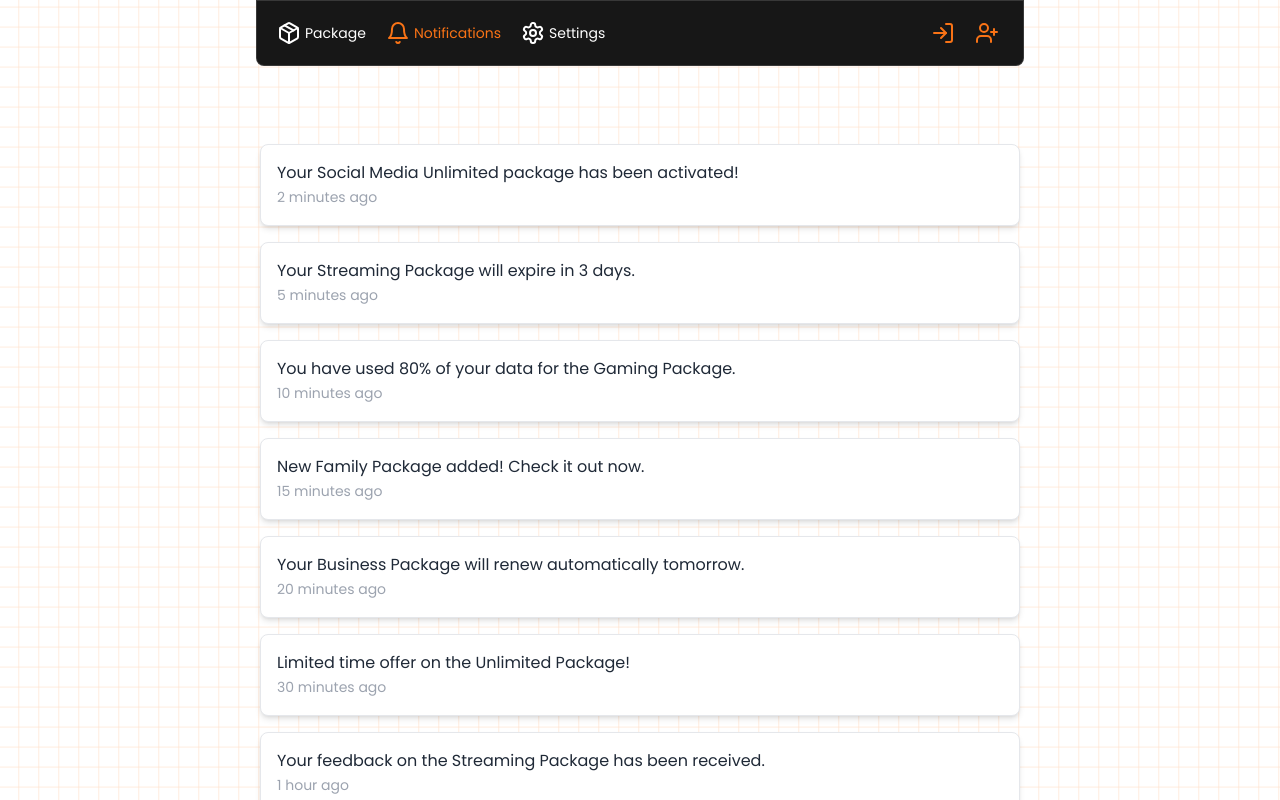
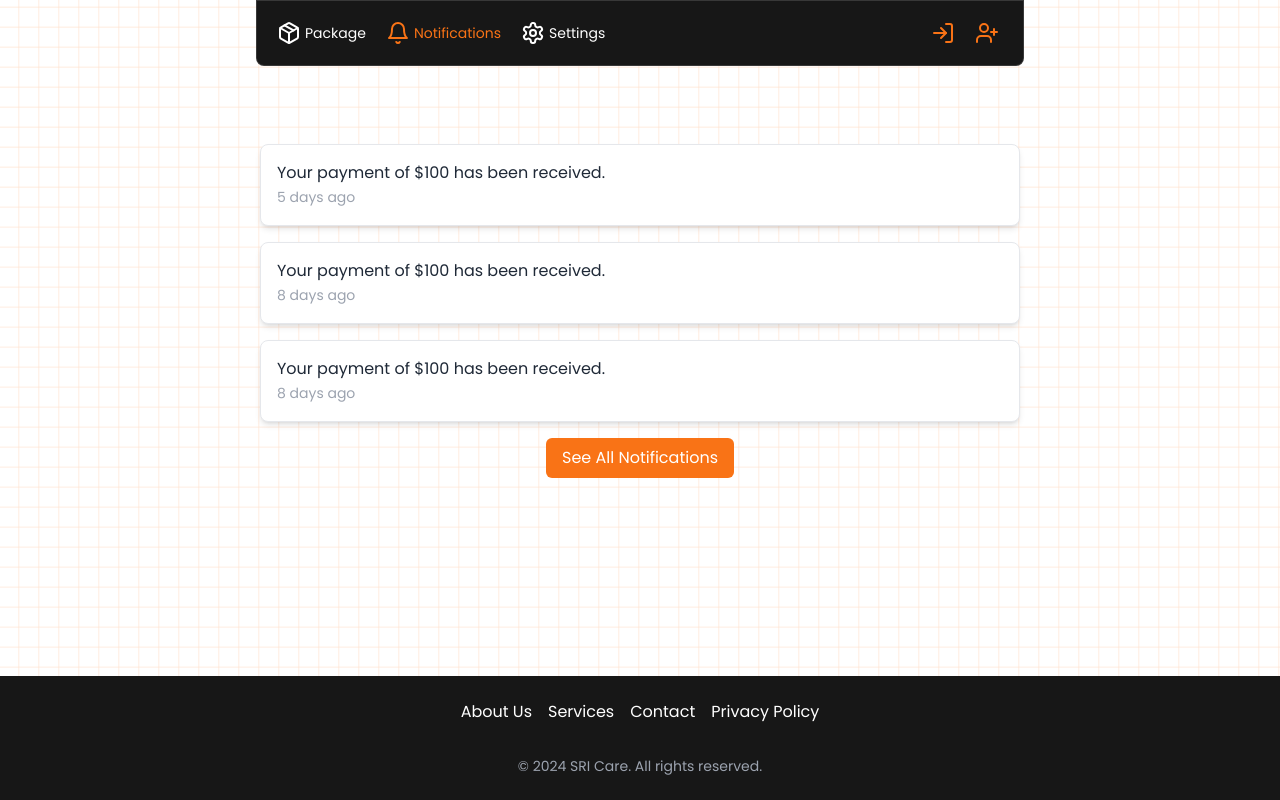
Before and after one commit to Sri-Care-Services/Web-App, a React (Vite) app in the folder virtualr/: page /Notifications in a window 1280 px wide. Shown: the top 800 px of the page. Built offline with nearby package versions, Linux system fonts and the light colour scheme.

Commit message:
new updates

```diff
--- a/virtualr/package.json
+++ b/virtualr/package.json
@@ -11,6 +11,7 @@
   },
   "dependencies": {
     "lucide-react": "^0.344.0",
+    "moment": "^2.30.1",
     "react": "^18.2.0",
     "react-dom": "^18.3.1",
     "react-icon": "^1.0.0",
--- a/virtualr/src/components/Notification.jsx
+++ b/virtualr/src/components/Notification.jsx
@@ -1,17 +1,35 @@
-import React from 'react';
+import React, { useState } from 'react';
+import { getAllNotification } from '../service/notificationService';
+import moment from 'moment';
 
-const notifications = [
-  { id: 1, message: "Your Social Media Unlimited package has been activated!", timestamp: "2 minutes ago" },
-  { id: 2, message: "Your Streaming Package will expire in 3 days.", timestamp: "5 minutes ago" },
-  { id: 3, message: "You have used 80% of your data for the Gaming Package.", timestamp: "10 minutes ago" },
-  { id: 4, message: "New Family Package added! Check it out now.", timestamp: "15 minutes ago" },
-  { id: 5, message: "Your Business Package will renew automatically tomorrow.", timestamp: "20 minutes ago" },
-  { id: 6, message: "Limited time offer on the Unlimited Package!", timestamp: "30 minutes ago" },
-  { id: 7, message: "Your feedback on the Streaming Package has been received.", timestamp: "1 hour ago" },
-  { id: 8, message: "Congratulations! You’ve referred a friend to our service.", timestamp: "2 hours ago" },
-];
+
+// const notifications = [
+//   { id: 1, message: "Your Social Media Unlimited package has been activated!", timestamp: "2 minutes ago" },
+//   { id: 2, message: "Your Streaming Package will expire in 3 days.", timestamp: "5 minutes ago" },
+//   { id: 3, message: "You have used 80% of your data for the Gaming Package.", timestamp: "10 minutes ago" },
+//   { id: 4, message: "New Family Package added! Check it out now.", timestamp: "15 minutes ago" },
+//   { id: 5, message: "Your Business Package will renew automatically tomorrow.", timestamp: "20 minutes ago" },
+//   { id: 6, message: "Limited time offer on the Unlimited Package!", timestamp: "30 minutes ago" },
+//   { id: 7, message: "Your feedback on the Streaming Package has been received.", timestamp: "1 hour ago" },
+//   { id: 8, message: "Congratulations! You’ve referred a friend to our service.", timestamp: "2 hours ago" },
+// ];
+
 
 const Notifications = () => {
+  const [notifications,setNotifications]=useState(getAllNotification)
+
+
+    //get all Notification
+    // const getAllNotifications = () => {
+      // getAllNotification
+      //     .then((response) => {
+      //         setPackages(response.data);
+      //     })
+      //     .catch((error) => {
+      //         console.log(error);
+      //     });
+
+  // };
   return (
 
     <div className="max-w-[1200px] mx-auto p-4">
@@ -23,7 +41,7 @@ const Notifications = () => {
           >
             <div className="flex-1">
               <p className="text-gray-800">{notification.message} </p>
-              <span className="text-sm text-gray-400">{notification.timestamp}</span>
+              <span className="text-sm text-gray-400">{ moment(notification.createdAt).fromNow()}</span>
 
             </div>
           </div>
--- /dev/null
+++ b/virtualr/src/service/notificationService.js
@@ -0,0 +1,34 @@
+// export const getAllNotification = () => axios.get(BASE_URL+"/api/");
+
+export const  getAllNotification = [
+    {
+        "id": "66f06eaaa4537b035443d738",
+        "sender": "System",
+        "receiver": "user@example.com",
+        "status": "SENT",
+        "message": "Your payment of $100 has been received.",
+        "subject": "Payment Received",
+        "type": "PAYMENT",
+        "createdAt": "2024-09-26T00:53:22.2195226"
+    },
+    {
+        "id": "66f06eaaa4537b035443d738",
+        "sender": "System",
+        "receiver": "user@example.com",
+        "status": "SENT",
+        "message": "Your payment of $100 has been received.",
+        "subject": "Payment Received",
+        "type": "PAYMENT",
+        "createdAt": "2024-09-23T00:53:22.2195226"
+    },
+    {
+        "id": "66f06eaaa4537b035443d738",
+        "sender": "System",
+        "receiver": "user@example.com",
+        "status": "SENT",
+        "message": "Your payment of $100 has been received.",
+        "subject": "Payment Received",
+        "type": "PAYMENT",
+        "createdAt": "2024-09-23T00:53:22.2195226"
+    }
+]
```
Also changed, not shown: virtualr/src/service/chatService.js (added), 1 other file (tests, documents, lock files or other folders).
